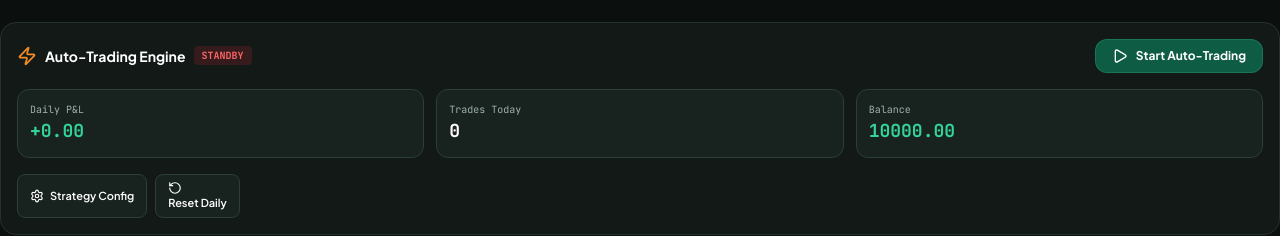
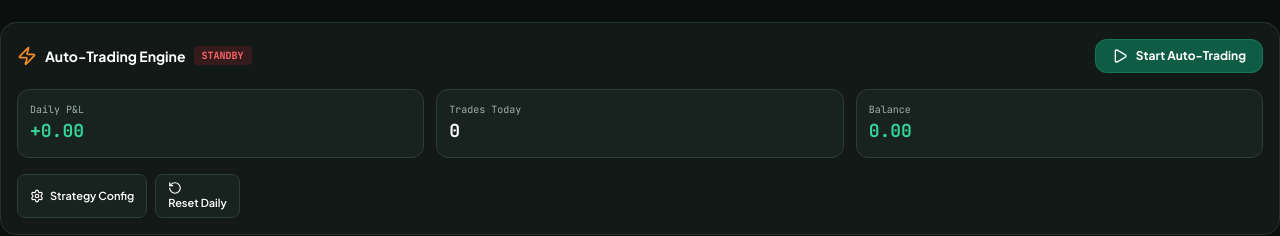
Before and after one commit to alpharamloaded-hue/trade, a React (Vite) app: page / in a window 1280 px wide. Shown: the part 1164-1400 px from the top of the page. Built offline with nearby package versions, Linux system fonts and the light colour scheme; no server answers.

Commit message:
Fix: AutoTradingPanel now uses real userAccount balance from App.tsx instead of local state

```diff
--- a/src/App.tsx
+++ b/src/App.tsx
@@ -761,7 +761,10 @@ export default function App() {
       />
 
       {/* Auto-Trading Panel */}
-      <AutoTradingPanel />
+      <AutoTradingPanel
+        userAccount={userAccount}
+        balance={userAccount.balance ?? 0}
+      />
 
       {/* High-Risk Trading Compliance Disclaimer */}
       <FooterDisclaimer />
--- a/src/components/AutoTradingPanel.tsx
+++ b/src/components/AutoTradingPanel.tsx
@@ -49,7 +49,12 @@ const RISK_COLORS = {
   HIGH: 'text-red-400 bg-red-500/15 border-red-500/30',
 };
 
-export const AutoTradingPanel: React.FC = () => {
+interface AutoTradingPanelProps {
+  userAccount: { balance?: number; isAuthorized: boolean; authMethod?: string };
+  balance: number;
+}
+
+export const AutoTradingPanel: React.FC<AutoTradingPanelProps> = ({ userAccount, balance }) => {
   const [isAutoTrading, setIsAutoTrading] = useState(false);
   const [showConfig, setShowConfig] = useState(false);
   const [selectedStrategy, setSelectedStrategy] = useState<StrategyType | null>(null);
@@ -64,9 +69,6 @@ export const AutoTradingPanel: React.FC = () => {
     latestTick,
     symbol,
   } = useDerivTicks('1HZ100V');
-
-  const [balance, setBalance] = useState(10000);
-  const [userAccount, setUserAccount] = useState({ balance: 10000, isAuthorized: true });
 
   const configs = engine.getAllConfigs();
   const performances = engine.getAllPerformance();
@@ -120,7 +122,7 @@ export const AutoTradingPanel: React.FC = () => {
       };
 
       engine.recordTrade(result);
-      setBalance(prev => prev + profit);
+      // Balance updates come from parent via derivWs.onBalance subscription
       setLastResult({ won, profit, strategy: signal.strategy });
 
       if (won) {
```
